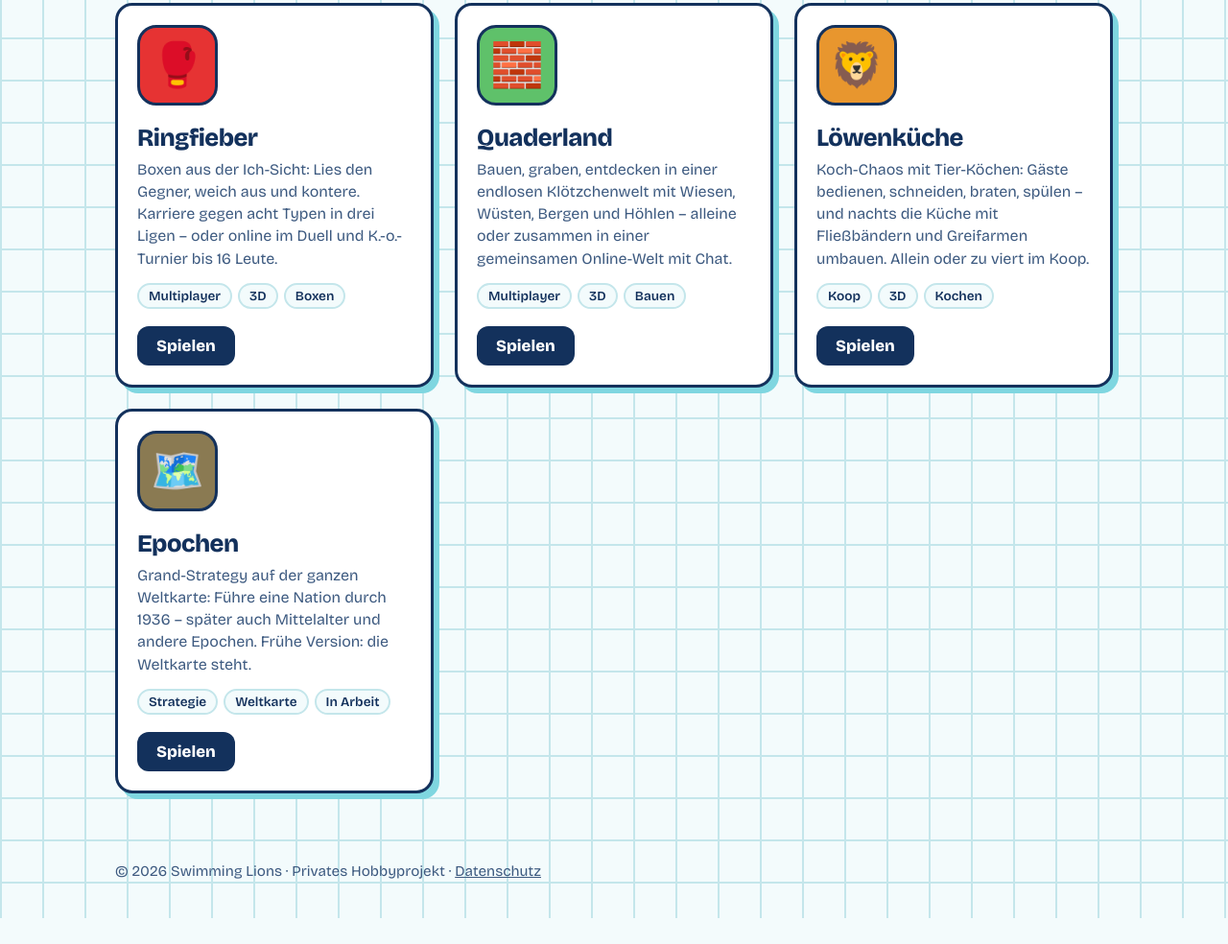
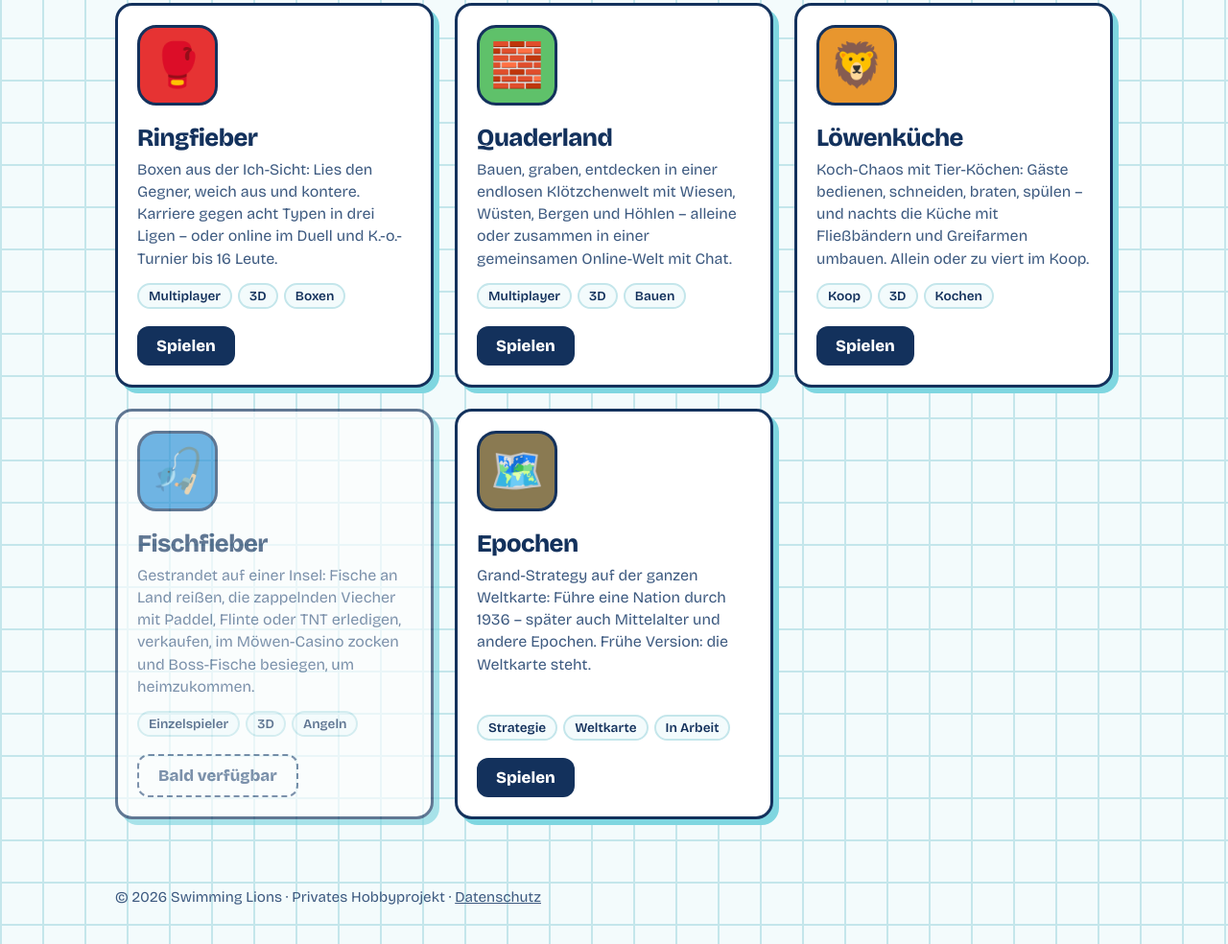
Before and after one commit to taddelcoder-svg/spielesammlung, a plain HTML site: page index.html in a window 1280 px wide. Shown: the part 1633-2617 px from the top of the page at 96% size. Before the commit the page ends 2590 px from the top, so only its background shows below. Drawn offline with Linux system fonts and the light colour scheme.

Commit message:
Fischfieber in die Sammlung (Adresse folgt nach Render-Deploy)
Co-Authored-By: Claude Opus 5.5 <noreply@anthropic.com>

```diff
--- a/index.html
+++ b/index.html
@@ -294,6 +294,15 @@ const SPIELE = [
     neuerTab: false
   },
   {
+    name: "Fischfieber",
+    beschreibung: "Gestrandet auf einer Insel: Fische an Land reißen, die zappelnden Viecher mit Paddel, Flinte oder TNT erledigen, verkaufen, im Möwen-Casino zocken und Boss-Fische besiegen, um heimzukommen.",
+    icon: "🎣",
+    farbe: "#2a8fd6",
+    tags: ["Einzelspieler", "3D", "Angeln"],
+    link: "",
+    neuerTab: false
+  },
+  {
     name: "Epochen",
     beschreibung: "Grand-Strategy auf der ganzen Weltkarte: Führe eine Nation durch 1936 – später auch Mittelalter und andere Epochen. Frühe Version: die Weltkarte steht.",
     icon: "🗺️",
```
